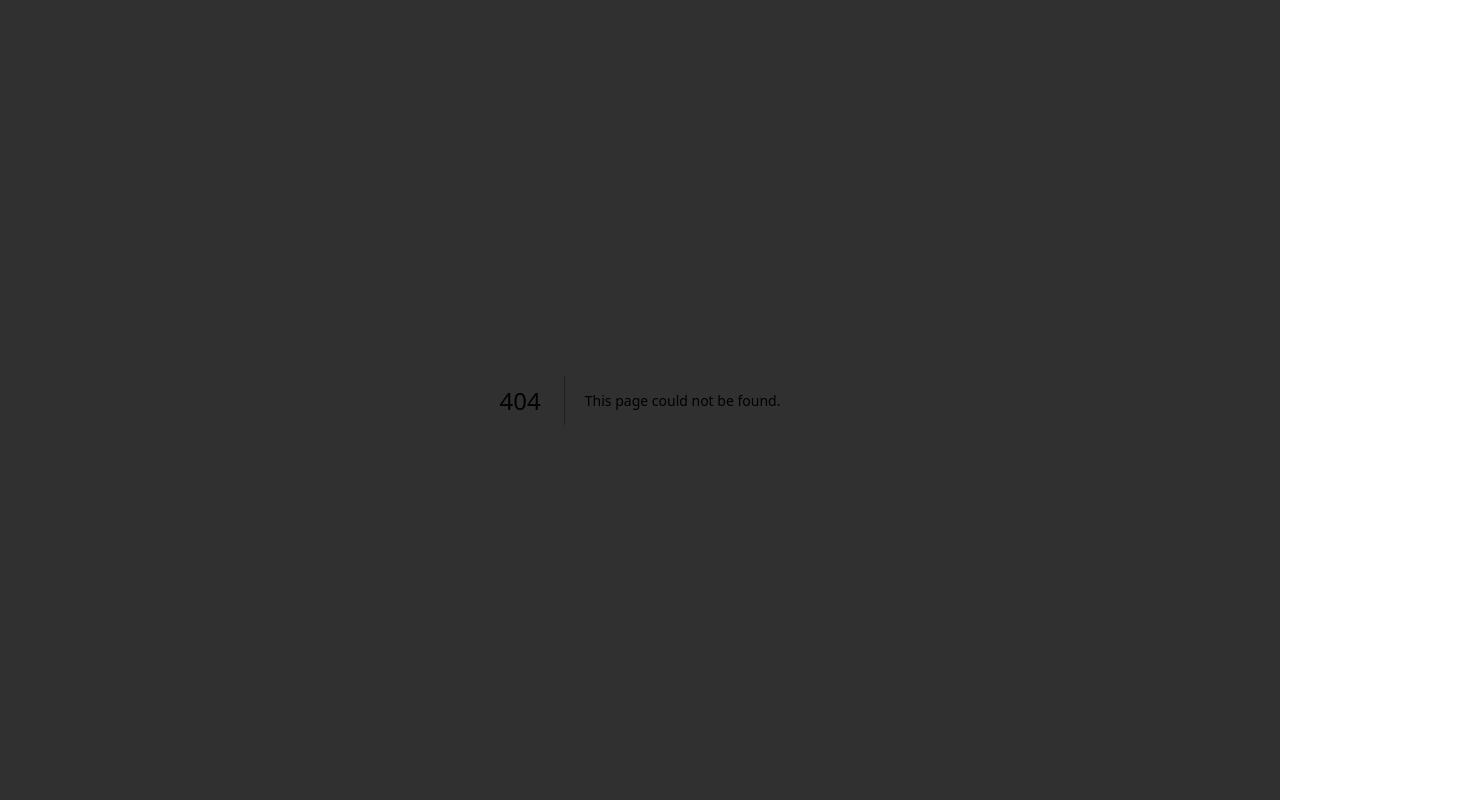
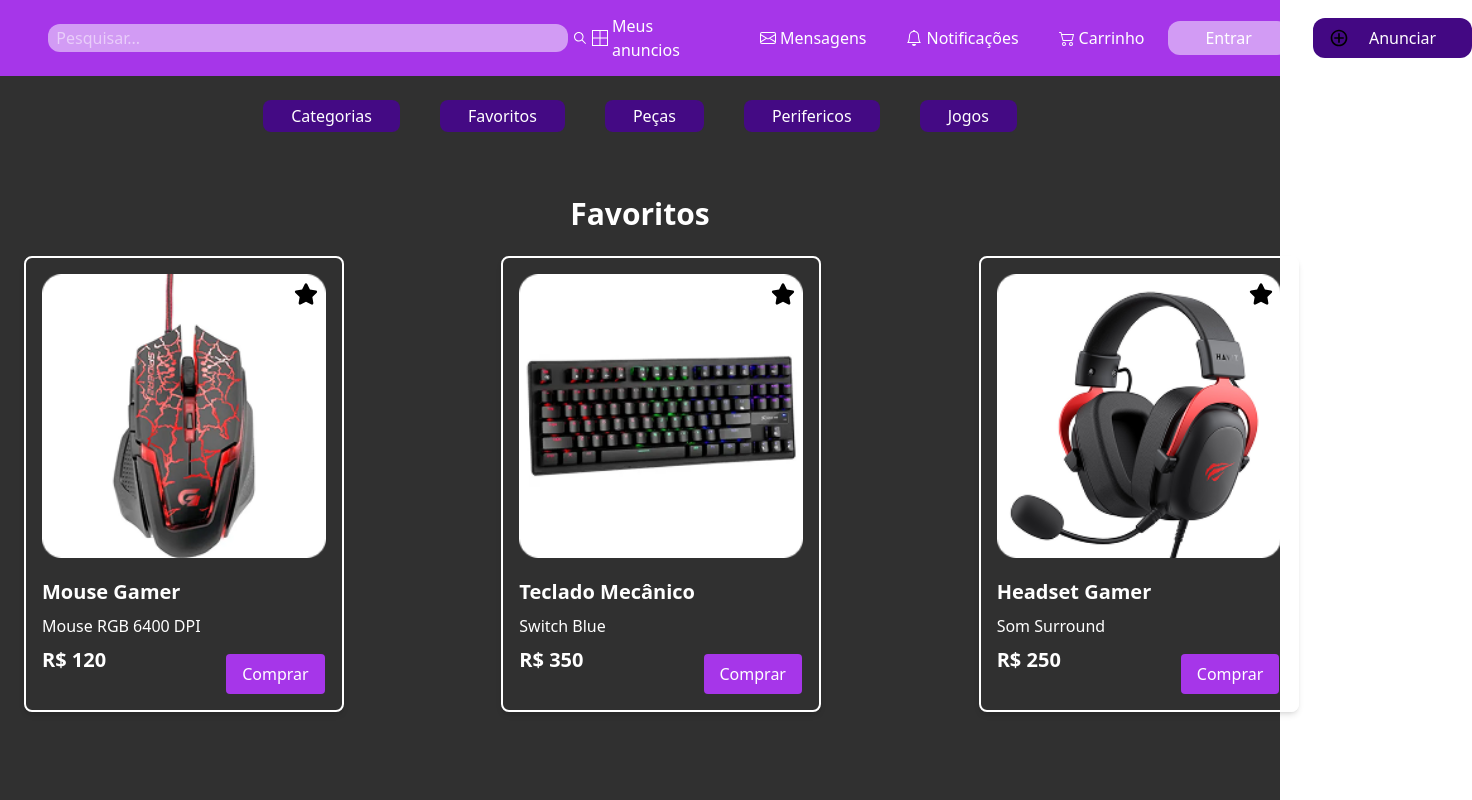
Before and after one commit to GabrielMeloIF/haunter-store, a Next.js app in the folder frontend/: page /favoritos in a window 1280 px wide. Before the commit this address had no page. Shown: the top 800 px of the page, 1472 px wide, since content can reach past the window. Built offline with nearby package versions, Linux system fonts and the light colour scheme.

Commit message:
mais meximentos

```diff
--- a/frontend/src/Components/Card/Card.tsx
+++ b/frontend/src/Components/Card/Card.tsx
@@ -2,6 +2,8 @@ import Image from "next/image";
 import Mouse from "../../../public/mouse 1.png";
 import Teclado from "../../../public/teclado 1.png";
 import Headset from "../../../public/headset 1.png";
+import { FaStar } from "react-icons/fa";
+import { useState } from "react";
 
 export default function Cards() {
   const produtos = [
@@ -46,7 +48,7 @@ export default function Cards() {
       descricao: "Som Surround",
       imagem: Headset,
       preco: "R$ 250",
-    },{
+    }, {
       id: 1,
       nome: "Mouse Gamer",
       descricao: "Mouse RGB 6400 DPI",
@@ -90,6 +92,8 @@ export default function Cards() {
     },
   ];
 
+  const [favoritos, setFavoritos] = useState<number[]>([]);
+
   return (
     <div className="flex justify-center">
       <div className="grid grid-cols-3 justify-center gap-50 p-6">
@@ -98,12 +102,27 @@ export default function Cards() {
             key={produto.id}
             className="rounded-lg shadow-md p-4 border-2 border-white w-80 transition-transform duration-300 hover:scale-105"
           >
+
+            {/* container da imagem */}
+            <div className="relative">
+              <FaStar
+                onClick={() => {
+                  if (favoritos.includes(produto.id)) {
+                    setFavoritos(favoritos.filter((id) => id !== produto.id));
+                  } else {
+                    setFavoritos([...favoritos, produto.id]);
+                  }
+                }}
+                className={`absolute top-2 right-2 text-2xl cursor-pointer ${favoritos.includes(produto.id) ? "text-yellow-400" : "text-black"}`}
+              />
+
               <Image
                 src={produto.imagem}
                 alt={produto.nome}
                 width={300}
                 height={200}
               />
+            </div>
 
             <h2 className="text-white text-xl font-bold mb-2 mt-5">
               {produto.nome}
--- a/frontend/src/Components/Header/Header.tsx
+++ b/frontend/src/Components/Header/Header.tsx
@@ -12,7 +12,7 @@ export default function Header() {
   return (
     <header className="topo bg-[#A636E9] flex items-center gap-6 h-19 w-full px-6">
       {/* Logo  */}
-    <Image src={Logo} alt="Logo" className="p-2"  />
+    <Link href="/"><Image src={Logo} alt="Logo" className="w-27"/></Link>
 
 
       {/* Barra de pesquisa */}
@@ -22,7 +22,7 @@ export default function Header() {
           placeholder="  Pesquisar..."
           className="bg-white/50 w-130 h-7 rounded-xl text-white "
         />
-        <IoIosSearch className="absolute text-white left-150 " />
+        <IoIosSearch className="absolute text-white left-143   " />
       </div>
 
 
--- a/frontend/src/Components/Navbar/NavBar.tsx
+++ b/frontend/src/Components/Navbar/NavBar.tsx
@@ -5,10 +5,10 @@ export default function NavBar() {
   return (
     <nav className=" h-20 w-full flex items-center justify-center">
       <ul className="flex gap-10 text-white">
-        <li className="bg-[#440A84] px-7 p-1 rounded-lg hover:bg-[#5a10a8] transition duration-200"><Link href="/contact">Categorias</Link></li>
-        <li className="bg-[#440A84] px-7 p-1 rounded-lg hover:bg-[#5a10a8] transition duration-200"><Link href="/contact">Favoritos</Link></li>
-        <li className="bg-[#440A84] px-7 p-1 rounded-lg hover:bg-[#5a10a8] transition duration-200"><Link href="/contact">Pecas</Link></li>
-        <li className="bg-[#440A84] px-7 p-1 rounded-lg hover:bg-[#5a10a8] transition duration-200"><Link href="/contact">Perifíricos</Link></li>
+        <li className="bg-[#440A84] px-7 p-1 rounded-lg hover:bg-[#5a10a8] transition duration-200"><Link href="/">Categorias</Link></li>
+        <li className="bg-[#440A84] px-7 p-1 rounded-lg hover:bg-[#5a10a8] transition duration-200"><Link href="/favoritos">Favoritos</Link></li>
+        <li className="bg-[#440A84] px-7 p-1 rounded-lg hover:bg-[#5a10a8] transition duration-200"><Link href="/contact">Peças</Link></li>
+        <li className="bg-[#440A84] px-7 p-1 rounded-lg hover:bg-[#5a10a8] transition duration-200"><Link href="/contact">Perifericos</Link></li>
         <li className="bg-[#440A84] px-7 p-1 rounded-lg hover:bg-[#5a10a8] transition duration-200"><Link href="/contact">Jogos</Link></li>
       </ul>
     </nav>
--- /dev/null
+++ b/frontend/src/pages/favoritos/index.tsx
@@ -0,0 +1,17 @@
+import Header from "@/Components/Header/Header";
+import NavBar from "@/Components/Navbar/NavBar";
+import Footer from "@/Components/Footer/Footer";
+import Cards from "@/Components/Card/Card";
+
+
+export default function Favoritos() {
+  return (
+    <>
+      <Header />
+      <NavBar />
+      <h1 className="flex justify-center text-white text-3xl font-bold mt-10">Favoritos</h1>
+      <Cards />
+      <Footer />
+    </>
+  );
+}
```
Lines whose indentation alone changed are shown as unchanged.
